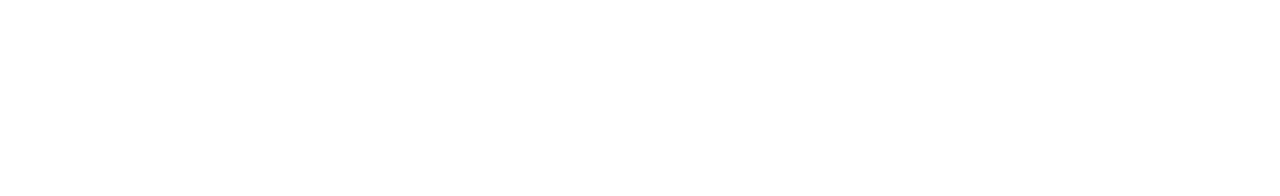
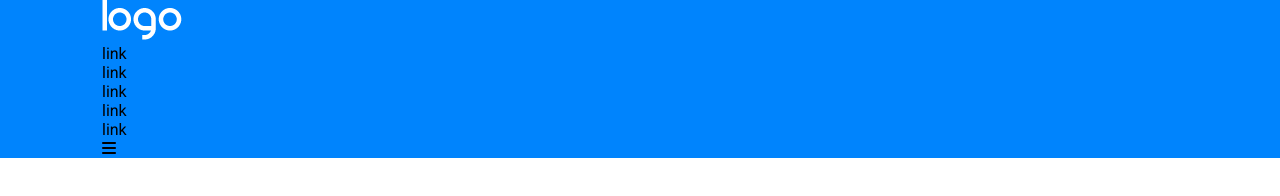
Before and after one commit to MaryChiodelli/htmlcss-responsive-layout, a plain HTML site: page index.html in a window 1280 px wide. Drawn offline with Linux system fonts and the light colour scheme.

Commit message:
aggiunto struttura header

```diff
--- a/css/app.css
+++ b/css/app.css
@@ -3,3 +3,28 @@
     padding: 0;
     margin: 0;
 }
+
+html {
+    font-family: 'Roboto', sans-serif;
+}
+
+ul, ol, menu {
+    list-style: none;
+}
+
+a {
+    text-decoration: none;
+    color: currentColor;
+}
+
+/* LAYOUT */
+.container {
+    max-width: 1140px;
+    margin: 0 auto;
+    padding: 0 2rem;
+}
+
+/* HEADER */
+.main-header {
+    background-color: #0084FD;
+}
--- a/index.html
+++ b/index.html
@@ -5,11 +5,29 @@
     <meta http-equiv="X-UA-Compatible" content="IE=edge">
     <meta name="viewport" content="width=device-width, initial-scale=1.0">
     <title>Logo</title>
+    <link rel="preconnect" href="https://fonts.googleapis.com">
+    <link rel="preconnect" href="https://fonts.gstatic.com" crossorigin>
+    <link href="https://fonts.googleapis.com/css2?family=Roboto:wght@400;700&display=swap" rel="stylesheet">
+    <script src="https://kit.fontawesome.com/1e0e3edb9d.js" crossorigin="anonymous"></script>
     <link rel="stylesheet" href="css/app.css">
 </head>
 <body>
 
-    <header></header>
+    <header class="main-header">
+        <div class="container">
+            <img src="img/logo.png" alt="">
+            <nav>
+                <ul>
+                    <li><a href="#">link</a></li>
+                    <li><a href="#">link</a></li>
+                    <li><a href="#">link</a></li>
+                    <li><a href="#">link</a></li>
+                    <li><a href="#">link</a></li>
+                </ul>
+            </nav>
+            <i class="fa-solid fa-bars"></i>
+        </div>
+    </header>
 
     <main></main>
 
```
